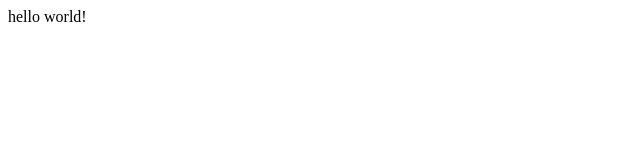
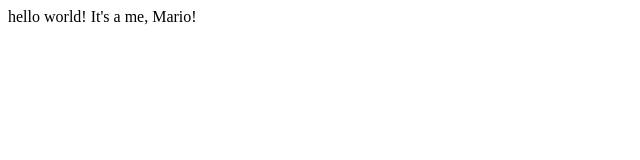
Before and after one commit to shaunjohn/wizardofoz, a plain HTML site: page index.html in a window 1280 px wide. Shown: the whole page, without its empty margins (0-640 px from the left). Drawn offline with Linux system fonts and the light colour scheme.

Commit message:
Nintendo

```diff
--- a/index.html
+++ b/index.html
@@ -3,5 +3,6 @@
   </head>
   <body>
     hello world!
+    It's a me, Mario!
   </body>
 </html>
```
